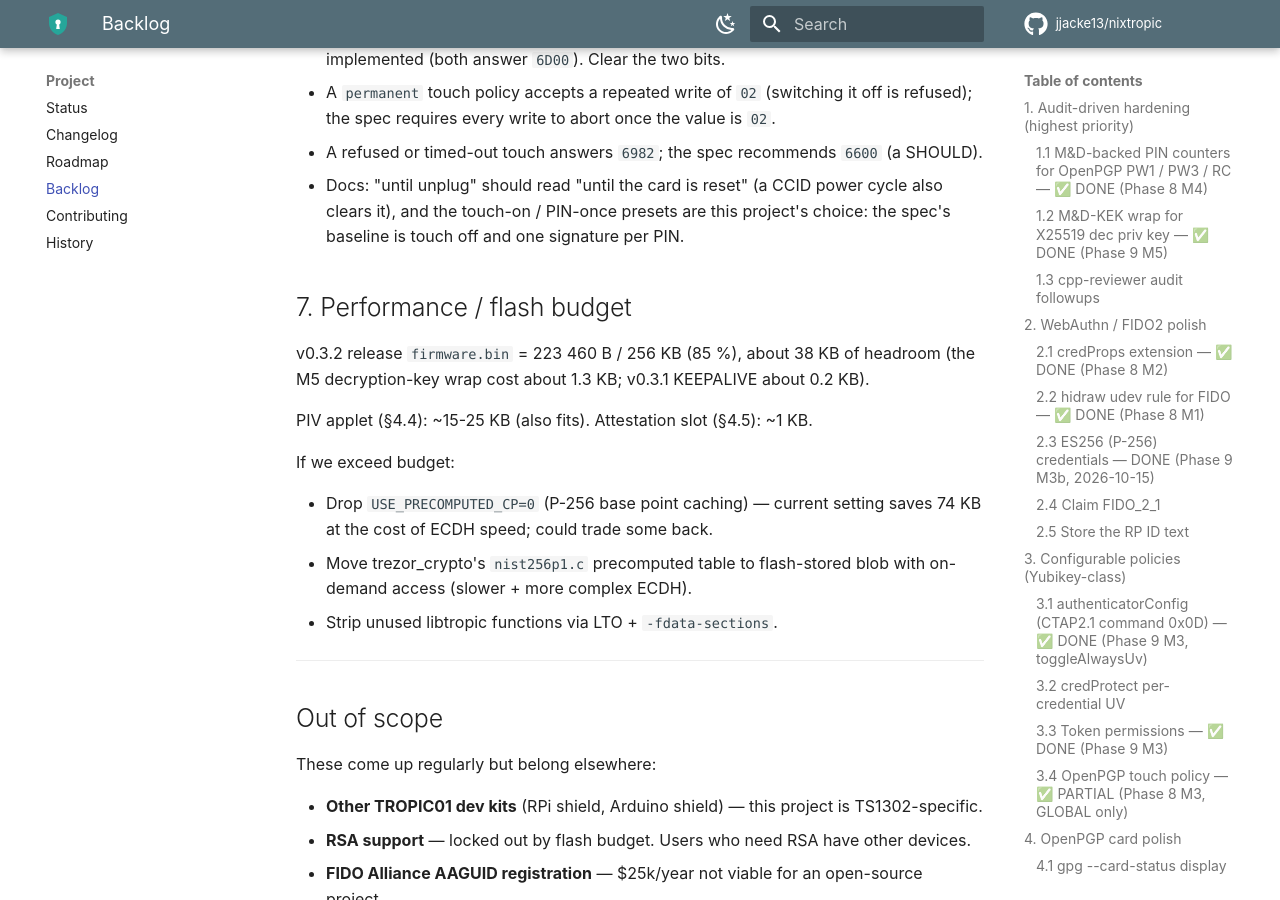
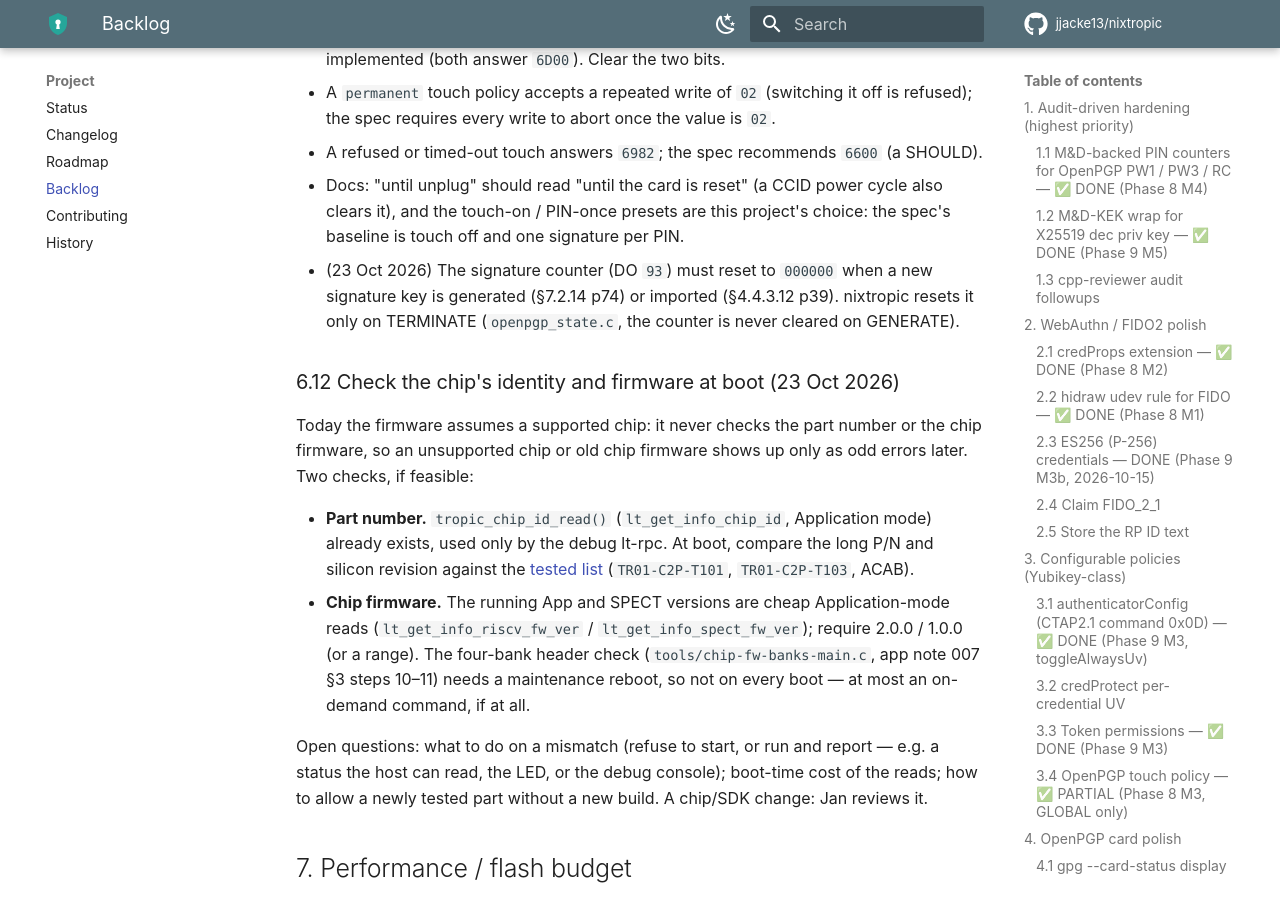
Before and after one commit to jjacke13/nixtropic, an MkDocs documentation site: the page built from docs/backlog.md, in a window 1280 px wide and 900 px high, scrolled down 7405 px. Built offline with MkDocs 1.6.1 and Material for MkDocs 9.7.7, drawn with Linux system fonts in a browser that asks for light colours; comment, search, counter and statistics services are not loaded.

Commit message:
docs(backlog): boot-time chip P/N and firmware checks; DO 93 reset deviation
Co-Authored-By: Claude Opus 5.5 <noreply@anthropic.com>

```diff
--- a/docs/backlog.md
+++ b/docs/backlog.md
@@ -315,6 +315,29 @@ security hole; deferred until after FOSSCOMM.
 - Docs: "until unplug" should read "until the card is reset" (a CCID power cycle also
   clears it), and the touch-on / PIN-once presets are this project's choice: the spec's
   baseline is touch off and one signature per PIN.
+- (23 Oct 2026) The signature counter (DO `93`) must reset to `000000` when a new
+  signature key is generated (§7.2.14 p74) or imported (§4.4.3.12 p39). nixtropic resets
+  it only on TERMINATE (`openpgp_state.c`, the counter is never cleared on GENERATE).
+
+### 6.12 Check the chip's identity and firmware at boot (23 Oct 2026)
+
+Today the firmware assumes a supported chip: it never checks the part number or the
+chip firmware, so an unsupported chip or old chip firmware shows up only as odd errors
+later. Two checks, if feasible:
+
+- **Part number.** `tropic_chip_id_read()` (`lt_get_info_chip_id`, Application mode)
+  already exists, used only by the debug lt-rpc. At boot, compare the long P/N and
+  silicon revision against the [tested list](hardware.md#tested-hardware)
+  (`TR01-C2P-T101`, `TR01-C2P-T103`, ACAB).
+- **Chip firmware.** The running App and SPECT versions are cheap Application-mode reads
+  (`lt_get_info_riscv_fw_ver` / `lt_get_info_spect_fw_ver`); require 2.0.0 / 1.0.0 (or a
+  range). The four-bank header check (`tools/chip-fw-banks-main.c`, app note 007 §3
+  steps 10–11) needs a maintenance reboot, so not on every boot — at most an on-demand
+  command, if at all.
+
+Open questions: what to do on a mismatch (refuse to start, or run and report — e.g. a
+status the host can read, the LED, or the debug console); boot-time cost of the reads;
+how to allow a newly tested part without a new build. A chip/SDK change: Jan reviews it.
 
 ## 7. Performance / flash budget
 
```
